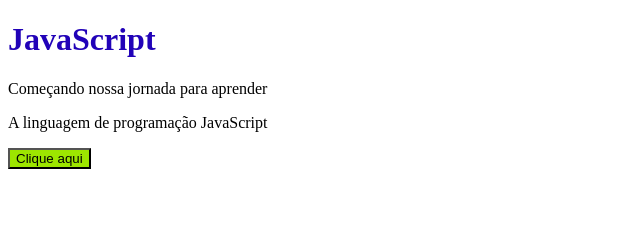
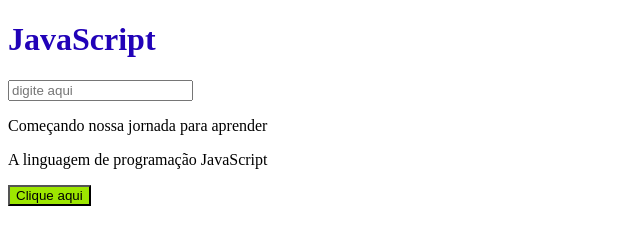
Before and after one commit to walterdyna/Conectando-JavaScript-nos-nossos-sites, a plain HTML site: page index.html in a window 1280 px wide. Shown: the whole page, without its empty margins (0-640 px from the left). Drawn offline with Linux system fonts and the light colour scheme.

Commit message:
Ligar JavaScript no html

```diff
--- a/index.html
+++ b/index.html
@@ -9,6 +9,7 @@
 <body>
 
     <h1>JavaScript</h1>
+    <input id="main-input" placeholder="digite aqui">
     <p class="paragraph-js">Começando nossa jornada para aprender</p>
     <p class="paragraph-js">A linguagem de programação JavaScript</p>
     <button class="main-button">Clique aqui</button>
```
